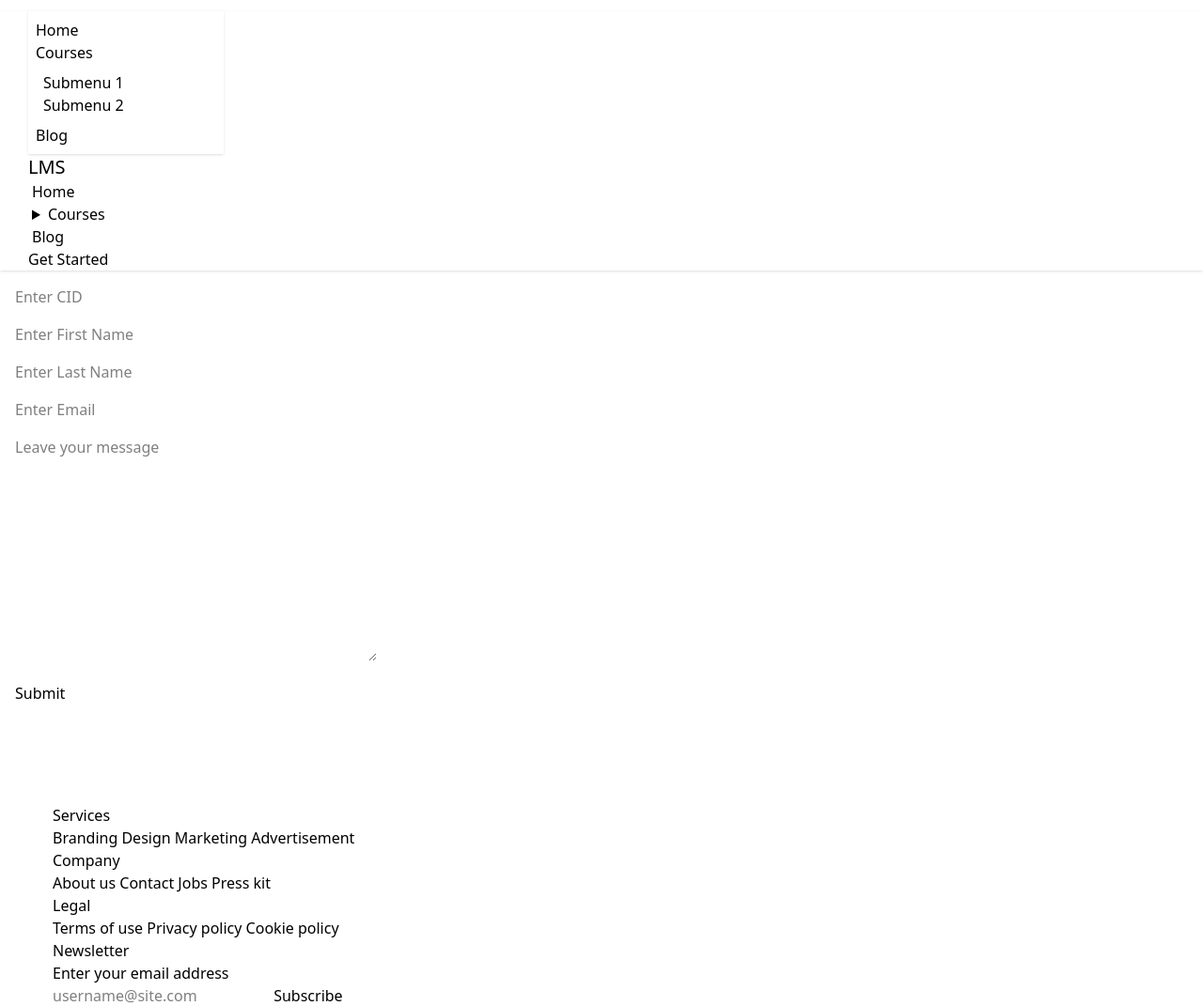
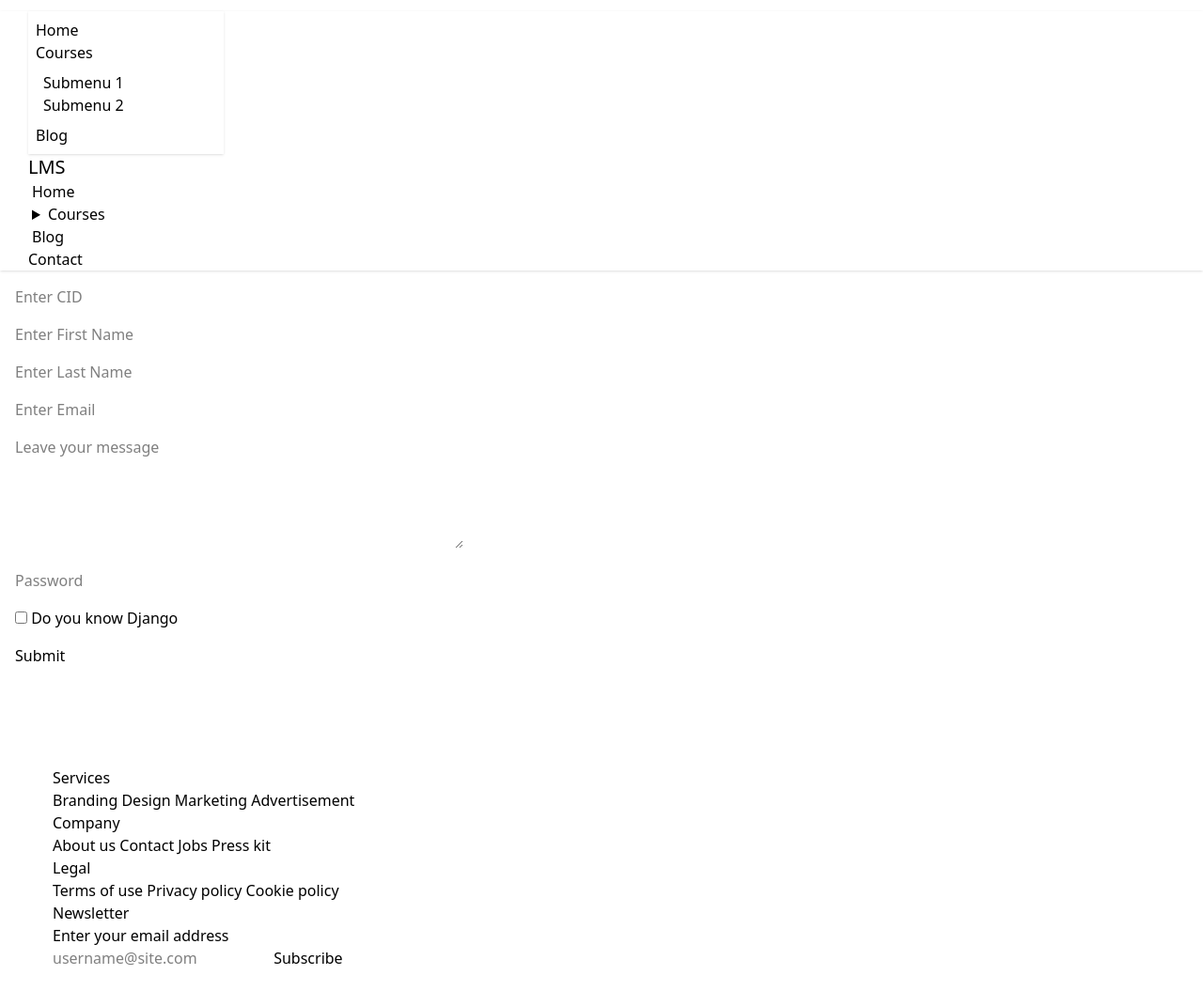
Before and after one commit to ittyhadulislam/django-practice, a Django app: template lms_django/templates/contact/contact.html in a window 1280 px wide. Shown: the top 1071 px of the page at 94% size. After the commit the page ends 1027 px from the top, so only its background shows below. Run offline with Django 5.2, Linux system fonts and the light colour scheme; the template is opened without the code that fills it: values that come from a table or form of the project are taken from there, others are empty; style sheets or scripts are compiled from the project's sources; some libraries are stand-ins or nearby versions.

Commit message:
add form

```diff
--- a/lms_django/apps/contact/form.py
+++ b/lms_django/apps/contact/form.py
@@ -1,8 +1,11 @@
 from django import forms
 
 class ContactForm(forms.Form):
-    customer_id = forms.CharField(widget=forms.TextInput(attrs={"placeholder" : "Enter CID"}))
+    customer_id = forms.CharField(widget=forms.TextInput(attrs={"placeholder" : "Enter CID"}), min_length=4, max_length=6)
     first_name = forms.CharField(widget=forms.TextInput(attrs={"placeholder" : "Enter First Name"}))
     last_name = forms.CharField(widget=forms.TextInput(attrs={"placeholder" : "Enter Last Name"}))
     email = forms.EmailField(widget=forms.TextInput(attrs={"placeholder" : "Enter Email"}))
-    message = forms.CharField(widget=forms.Textarea(attrs={"placeholder" : "Leave your message"}))
+    message = forms.CharField(widget=forms.Textarea(attrs={"placeholder" : "Leave your message", "rows" : 5, "cols" : 50 }), )
+    password = forms.CharField(widget=forms.PasswordInput(attrs={"placeholder" : "Password"}), min_length=8, max_length=15)
+    # payment = forms.DecimalField(min_value=100, max_value=500, max_digits=3, decimal_places=2)
+    django = forms.BooleanField()
--- a/lms_django/apps/contact/urls.py
+++ b/lms_django/apps/contact/urls.py
@@ -2,5 +2,6 @@ from django.urls import path
 from . import views
 
 urlpatterns = [
-    path('contact/', views.contactForm, name='contact'),
+    path('', views.contactForm, name='contact'),
+    path('success', views.success, name='success')
 ]
--- a/lms_django/templates/common_code/base.html
+++ b/lms_django/templates/common_code/base.html
@@ -68,7 +68,7 @@
           <li>
             <details>
               <summary>Courses</summary>
-              <ul class="p-2 w-52">
+              <ul class="p-2 w-full">
                 <li><a>Submenu 1</a></li>
                 <li><a>Submenu 2</a></li>
               </ul>
@@ -78,7 +78,7 @@
         </ul>
       </div>
       <div class="navbar-end">
-        <a class="btn">Get Started</a>
+        <a class="btn" href="{% url 'contact' %}">Contact</a>
       </div>
     </div>
     <!-- End Navbar -->
--- a/lms_django/templates/contact/contact.html
+++ b/lms_django/templates/contact/contact.html
@@ -8,7 +8,11 @@
    {% csrf_token %}
   <div class="container mx-auto p-4">
     {% for formElements in form %}
-    <div class="mb-4 h-fit">{{formElements}}</div>
+      {% if formElements.name == "django" %}
+        <div class="mb-4 h-fit">{{formElements}} Do you know Django</div>
+      {% else %}
+        <div class="mb-4 h-fit">{{formElements}}</div>
+      {% endif %}
     {% endfor %}
     <input type="submit" class="btn" value="Submit" />
   </div>
--- /dev/null
+++ b/lms_django/templates/contact/success.html
@@ -0,0 +1,6 @@
+{% extends "common_code/base.html" %}
+{% block title %} Success {% endblock title %}
+
+{% block content %}
+    <h1>Message successfully Sent</h1>
+{% endblock content %}
--- a/lms_django/templates/home_app/index.html
+++ b/lms_django/templates/home_app/index.html
@@ -1,5 +1,7 @@
-{% extends "common_code/base.html" %} {% load static %} {% block title %} Home
-{% endblock title %} {% block content %}
+{% extends "common_code/base.html" %}
+{% load static %}
+{% block title %} Home {% endblock title %}
+{% block content %}
 <div class="container mx-auto mt-[50px] px-4">
   <div
     class="rounded-box relative h-[500px] mb-[50px] bg-cover bg-center text-white bg-[url('/static/img/headingImg.jpg')]"
```
Also changed, not shown: lms_django/apps/contact/views.py (+11 -2 lines).
